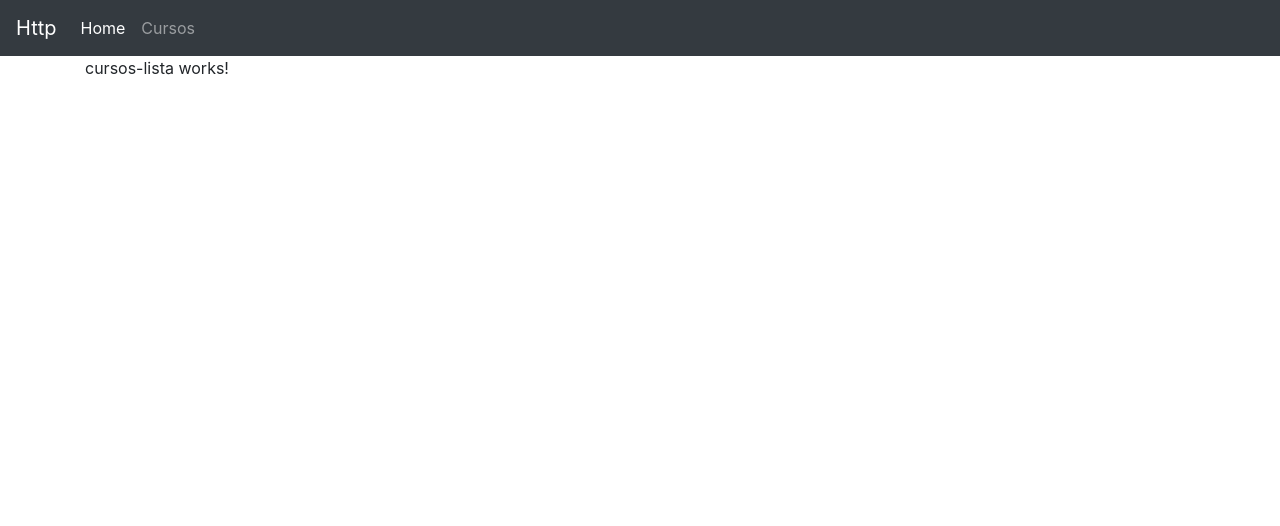
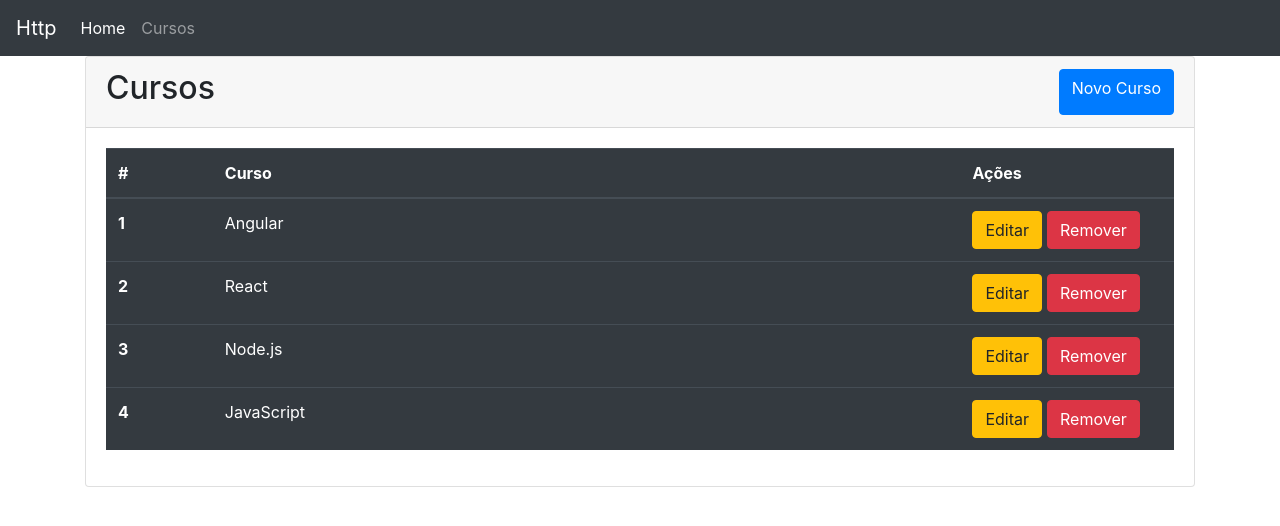
Before and after one commit to vitorsemidio-dev/til-angular-http-client, an Angular app: page /cursos in a window 1280 px wide. Shown: the top 526 px of the page. Built offline with nearby package versions, Linux system fonts and the light colour scheme; data requests are answered from the project's data file.

Commit message:
json-server e tabela listagem cursos

```diff
--- /dev/null
+++ b/db.json
@@ -0,0 +1,8 @@
+{
+    "cursos": [
+      { "id": "1", "nome": "Angular" },
+      { "id": "2", "nome": "React" },
+      { "id": "3", "nome": "Node.js" },
+      { "id": "4", "nome": "JavaScript" }
+    ]
+  }
--- a/package.json
+++ b/package.json
@@ -7,7 +7,8 @@
     "build": "ng build",
     "test": "ng test",
     "lint": "ng lint",
-    "e2e": "ng e2e"
+    "e2e": "ng e2e",
+    "server": "json-server --watch db.json"
   },
   "private": true,
   "dependencies": {
@@ -35,6 +36,7 @@
     "codelyzer": "^5.1.2",
     "jasmine-core": "~3.5.0",
     "jasmine-spec-reporter": "~4.2.1",
+    "json-server": "^0.16.3",
     "karma": "~4.3.0",
     "karma-chrome-launcher": "~3.1.0",
     "karma-coverage-istanbul-reporter": "~2.1.0",
--- a/src/app/app.module.ts
+++ b/src/app/app.module.ts
@@ -1,5 +1,6 @@
 import { BrowserModule } from '@angular/platform-browser';
 import { NgModule } from '@angular/core';
+import { HttpClientModule } from '@angular/common/http';
 
 import { AppRoutingModule } from './app-routing.module';
 import { AppComponent } from './app.component';
@@ -13,6 +14,7 @@
   imports: [
     BrowserModule,
     AppRoutingModule,
+    HttpClientModule,
   ],
   providers: [],
   bootstrap: [AppComponent]
--- /dev/null
+++ b/src/app/cursos/curso.ts
@@ -0,0 +1,4 @@
+export interface Curso {
+  id: string;
+  nome: string;
+}
--- a/src/app/cursos/cursos-lista/cursos-lista.component.css
+++ b/src/app/cursos/cursos-lista/cursos-lista.component.css
@@ -0,0 +1,13 @@
+tr th:first-child {
+  width: 10%;
+  min-width: 50px;
+}
+
+tr th:last-child {
+  width: 20%;
+  min-width: 200px;
+}
+
+.btn + .btn {
+  margin-left: 5px;
+}
--- a/src/app/cursos/cursos-lista/cursos-lista.component.html
+++ b/src/app/cursos/cursos-lista/cursos-lista.component.html
@@ -1 +1,36 @@
-<p>cursos-lista works!</p>
+
+<div class="card">
+  <div class="card-header d-flex justify-content-between">
+    <h2>
+      Cursos
+    </h2>
+    <a [routerLink]="['novo']" class="btn btn-primary">
+      Novo Curso
+    </a>
+  </div>
+  <div class="card-body">
+    <table class="table table-dark">
+      <thead>
+        <tr>
+          <th scope="col">#</th>
+          <th scope="col">Curso</th>
+          <th scope="col">Ações</th>
+        </tr>
+      </thead>
+      <tbody>
+        <tr *ngFor="let curso of cursos" >
+          <th scope="row">
+            {{ curso.id }}
+          </th>
+          <td>
+            {{ curso.nome }}
+          </td>
+          <td>
+            <button class="btn btn-warning">Editar</button>
+            <button class="btn btn-danger">Remover</button>
+          </td>
+        </tr>
+      </tbody>
+    </table>
+  </div>
+</div>
--- a/src/app/cursos/cursos-lista/cursos-lista.component.ts
+++ b/src/app/cursos/cursos-lista/cursos-lista.component.ts
@@ -1,5 +1,7 @@
 import { Component, OnInit } from '@angular/core';
 
+import { Curso } from '../curso';
+import { CursosService } from '../cursos.service';
 @Component({
   selector: 'app-cursos-lista',
   templateUrl: './cursos-lista.component.html',
@@ -7,9 +9,14 @@
 })
 export class CursosListaComponent implements OnInit {
 
-  constructor() { }
+  cursos: Curso[];
+
+  constructor(
+    private service: CursosService,
+  ) { }
 
   ngOnInit(): void {
+    this.service.list().subscribe(data => this.cursos = data);
   }
 
 }
--- /dev/null
+++ b/src/app/cursos/cursos.service.ts
@@ -0,0 +1,26 @@
+import { Injectable } from '@angular/core';
+import { HttpClient } from '@angular/common/http';
+import { tap } from 'rxjs/operators';
+
+import { environment } from '../../environments/environment'
+
+import { Curso } from './curso';
+
+@Injectable({
+  providedIn: 'root'
+})
+export class CursosService {
+
+  private readonly API = `${environment.apiUrl}/cursos`;
+
+  constructor(
+    private http: HttpClient
+  ) { }
+
+  list() {
+    return this.http.get<Curso[]>(this.API)
+      .pipe(
+        tap(console.log)
+      );
+  }
+}
--- a/src/environments/environment.prod.ts
+++ b/src/environments/environment.prod.ts
@@ -1,3 +1,4 @@
 export const environment = {
-  production: true
+  production: true,
+  apiUrl: 'http://localhost:3000'
 };
--- a/src/environments/environment.ts
+++ b/src/environments/environment.ts
@@ -3,7 +3,8 @@
 // The list of file replacements can be found in `angular.json`.
 
 export const environment = {
-  production: false
+  production: false,
+  apiUrl: 'http://localhost:3000'
 };
 
 /*
```
Also changed, not shown: 2 other files (tests, documents, lock files or other folders).
